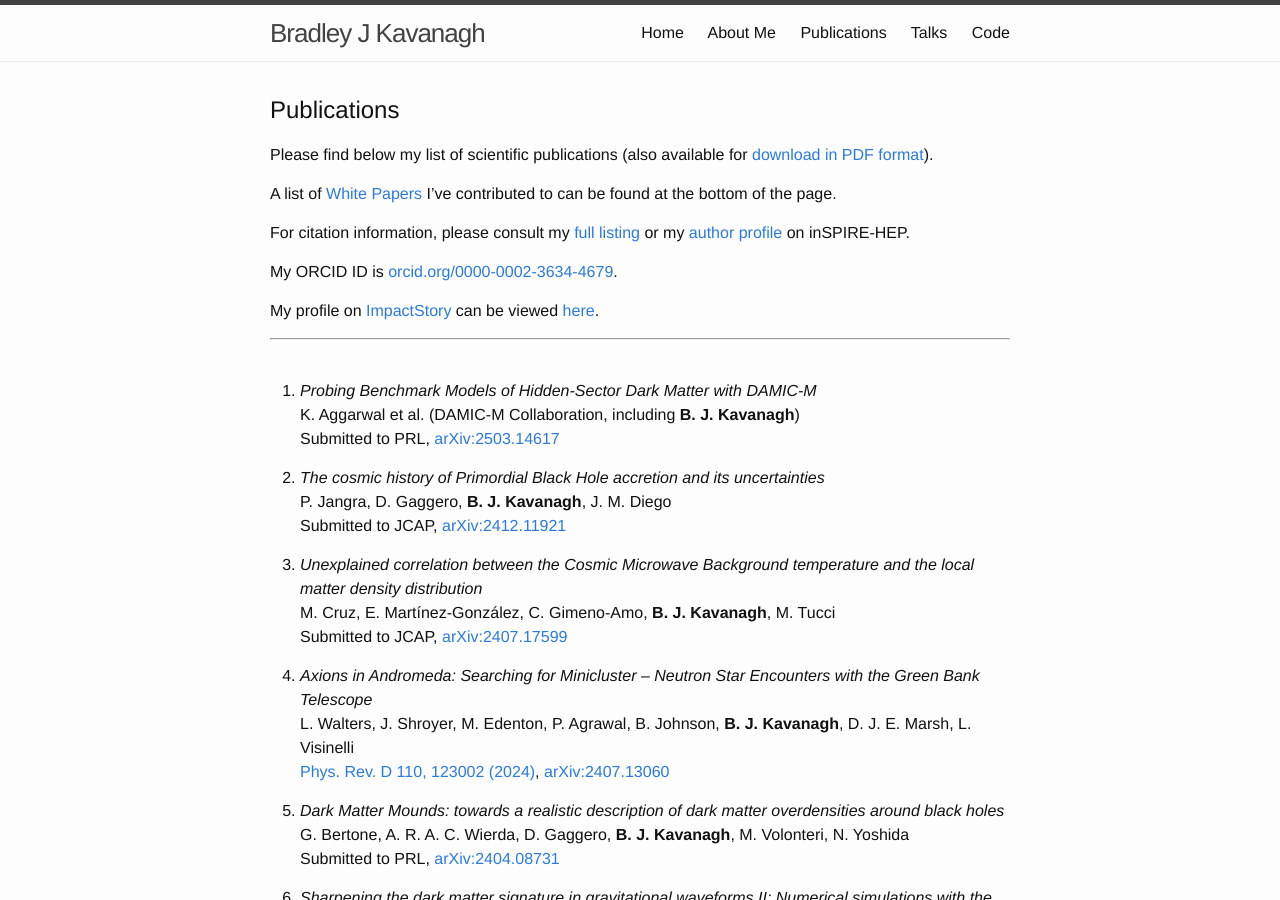
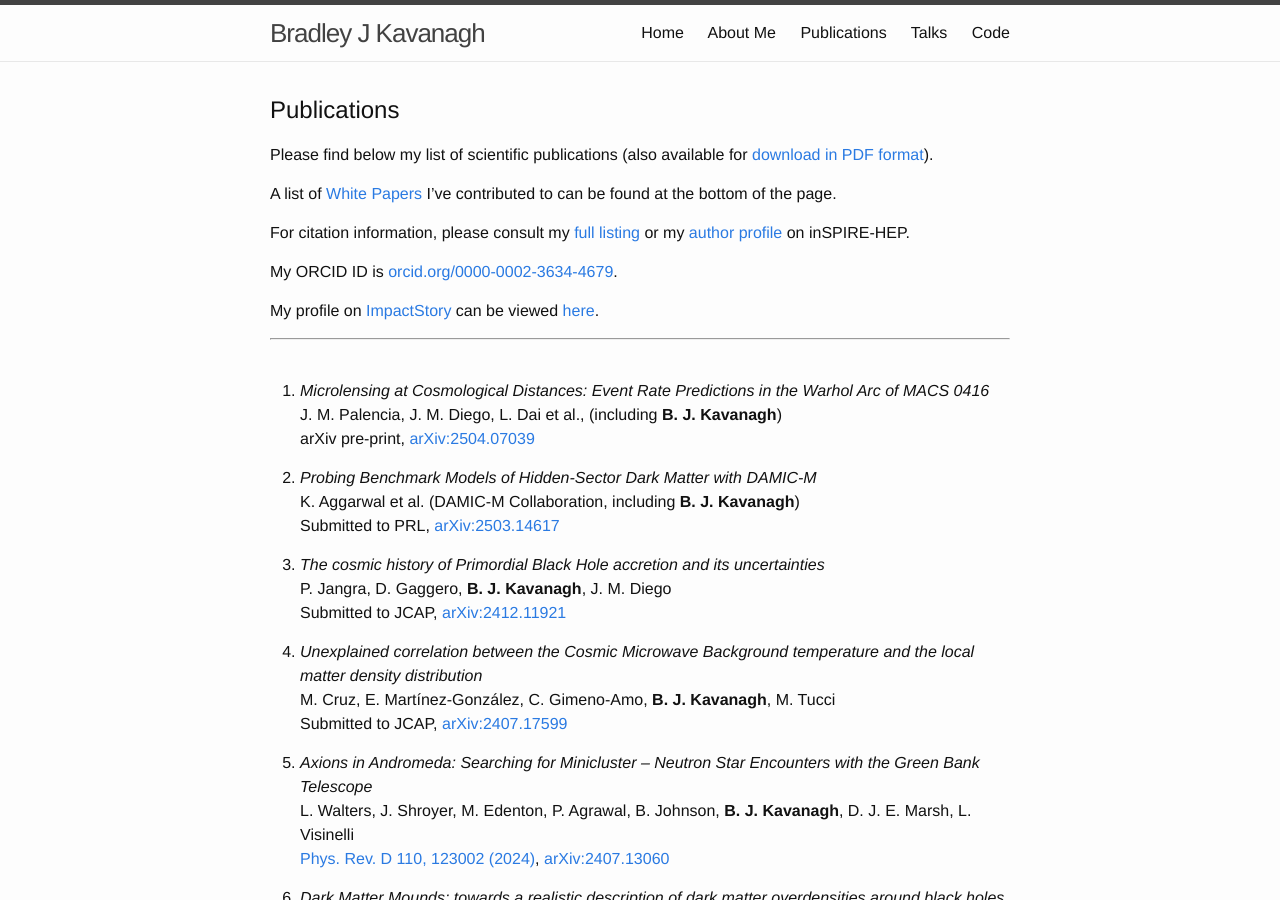
Before and after one commit to bradkav/bradkav.github.io, a Jekyll site: the page built from publications.md, in a window 1280 px wide and 900 px high. Built offline with Jekyll 4.4.1, drawn with Linux system fonts in a browser that asks for light colours.

Commit message:
Added new microlensing paper

```diff
--- a/publications.md
+++ b/publications.md
@@ -22,7 +22,11 @@ My profile on [ImpactStory](https://impactstory.org/) can be viewed [here](https
 ***
 <br>
 
-1. *Probing Benchmark Models of Hidden-Sector Dark Matter with DAMIC-M*
+1. *Microlensing at Cosmological Distances: Event Rate Predictions in the Warhol Arc of MACS 0416*
+J. M. Palencia, J. M. Diego, L. Dai et al., (including **B. J. Kavanagh**)
+arXiv pre-print, [arXiv:2504.07039](https://arxiv.org/abs/2504.07039)
+
+2. *Probing Benchmark Models of Hidden-Sector Dark Matter with DAMIC-M*
 K. Aggarwal et al. (DAMIC-M Collaboration, including **B. J. Kavanagh**)
 Submitted to PRL, [arXiv:2503.14617](https://arxiv.org/abs/2503.14617)
 
```
Also changed, not shown: 2 other files.
